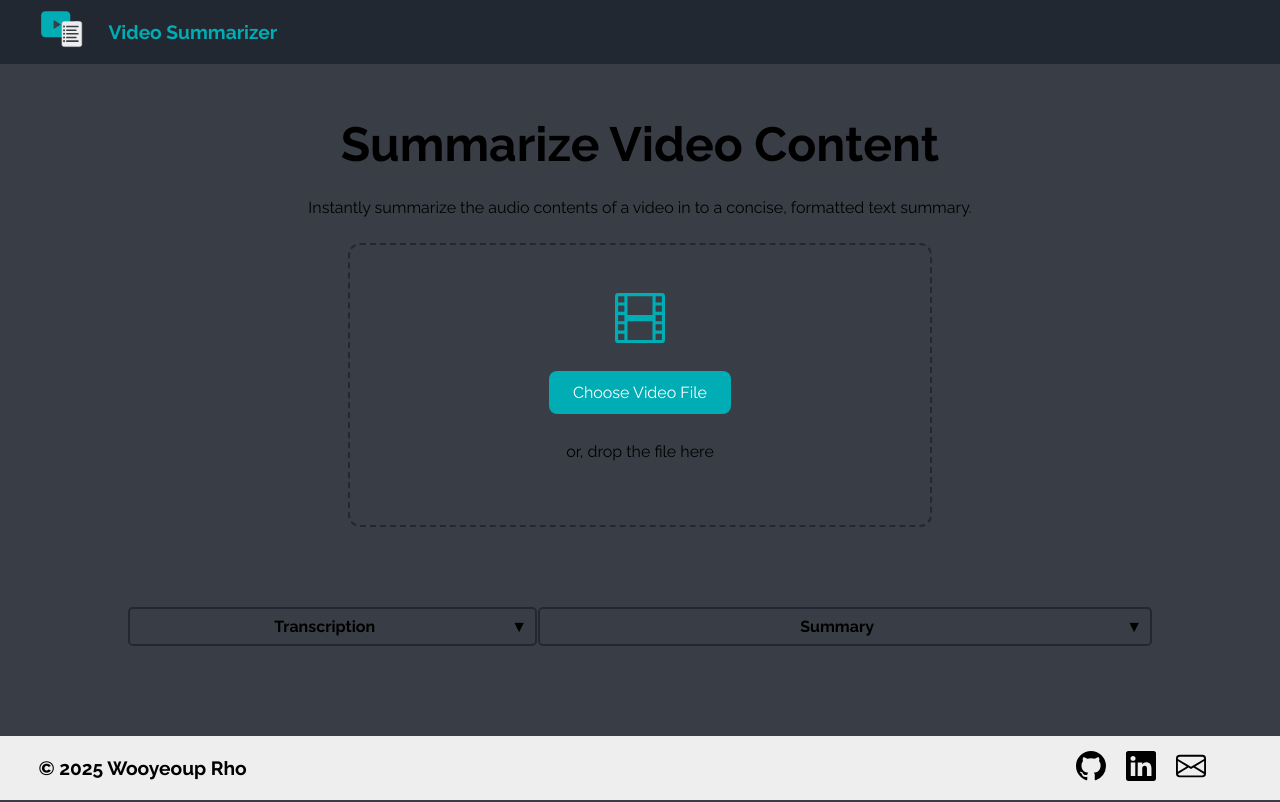
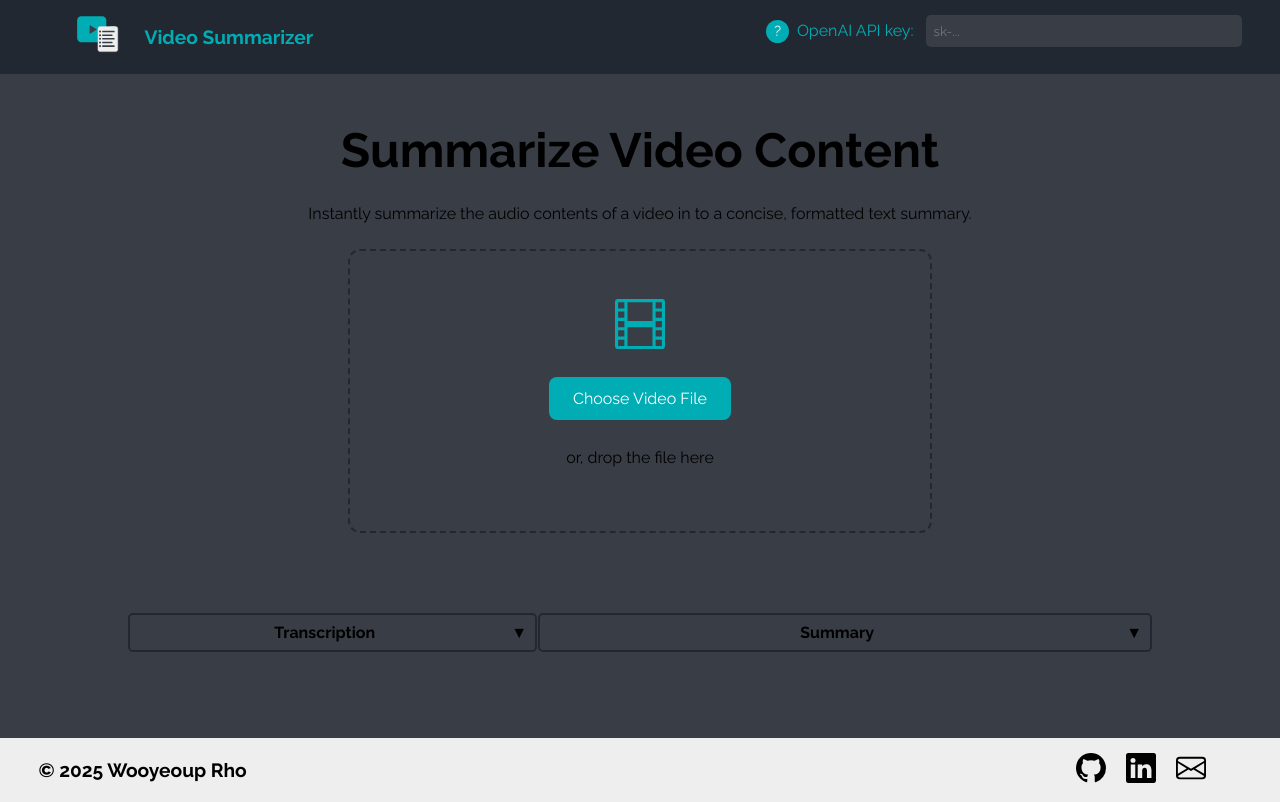
Before and after one commit to wooyeoup-rho/video-summarization, a Flask app: page / in a window 1280 px wide. Run offline with Flask 3, Linux system fonts and the light colour scheme; some libraries are stand-ins or nearby versions.

Commit message:
Add initial API key input

```diff
--- a/app/static/css/styles.css
+++ b/app/static/css/styles.css
@@ -29,6 +29,7 @@ h2 {
 
 .header {
     background-color: #222831;
+    justify-content: space-between;
 }
 
 .footer {
@@ -107,9 +108,7 @@ video {
     border: 1px solid #fff
 }
 
-/* PREVIEW */
-
-/* LOADING */
+/* LOADING STATE */
 .loader {
     display: flex;
     justify-content: center;
@@ -130,7 +129,7 @@ video {
     100% { transform: rotate(360deg); }
 }
 
-/* RESULTS */
+/* RESULTS STATE */
 #uploadText {
     font-weight: 500;
     font-size: 1.2rem;
@@ -141,7 +140,7 @@ video {
     font-size: 0.8rem;
 }
 
-/* */
+/* SUMMARY */
 
 .output-container {
     display: flex;
@@ -261,3 +260,71 @@ details p, #markdownText {
     font-size: 12px;
     cursor: pointer;
 }
+
+/* API KEY */
+input {
+    width: 300px;
+    background: #393E46;
+    border: 0;
+    border-radius: 5px;
+    padding: 0.5rem;
+    margin-left: 0.5rem;
+}
+
+.help-icon-wrapper {
+    position: relative;
+    display: inline-block;
+    margin-right: 0.25rem;
+    margin-bottom: 1rem;
+}
+
+.help-icon {
+    width: 1.4rem;
+    height: 1.4rem;
+    border-radius: 999px;
+    background: #00ADB5;
+    font-size: 0.9rem;
+    line-height: 1;
+    display: inline-flex;
+    align-items: center;
+    justify-content: center;
+    cursor: pointer;
+    padding: 0;
+    margin: 0;
+}
+
+.help-icon:hover {
+    background: #00959c;
+}
+
+.help-tooltip {
+    position: absolute;
+    left: 50%;
+    top: 150%;
+    transform: translateX(-50%) translateY(4px);
+    min-width: 220px;
+    max-width: 260px;
+    padding: 0.5rem 0.75rem;
+    border-radius: 0.5rem;
+    background: #111;
+    color: #fff;
+    font-size: 0.8rem;
+    line-height: 1.4;
+    box-shadow: 0 4px 16px rgba(0, 0, 0, 0.25);
+    z-index: 10;
+
+    opacity: 0;
+    visibility: hidden;
+    pointer-events: none;
+    transition:
+    opacity 0.15s ease-out,
+    transform 0.15s ease-out,
+    visibility 0.15s ease-out;
+}
+
+.help-icon-wrapper:hover .help-tooltip,
+.help-icon-wrapper:focus-within .help-tooltip {
+    opacity: 1;
+    visibility: visible;
+    transform: translateX(-50%) translateY(0);
+}
--- a/app/templates/header.html
+++ b/app/templates/header.html
@@ -3,7 +3,27 @@
 
 {% block content %}
     <div class="header section-container">
-        <img src="{{ url_for('static', filename='assets/video_summarizer_icon.svg') }}" width="50px"/>
-        <h2 class="title">Video Summarizer</h2>
+        <div class="section-container">
+            <img src="{{ url_for('static', filename='assets/video_summarizer_icon.svg') }}" width="50px"/>
+            <h2 class="title">Video Summarizer</h2>
+        </div>
+
+
+        <div>
+            <label for="openai_key" class="title">
+                <span class="help-icon-wrapper">
+                    <button type="button" class="help-icon" aria-describedby="openai-key-help">?</button>
+
+                    <span class="help-tooltip" role="tooltip" id="openai-key-help">
+                      We use this key only for your request and do not store it.
+                      Leave empty to use the app's default key (if configured).
+                    </span>
+                </span>
+
+                OpenAI API key:
+            </label>
+
+            <input id="openai_key" name="openai_key" type="password" placeholder="sk-..." autocomplete="off"/>
+        </div>
     </div>
 {% endblock %}
```
